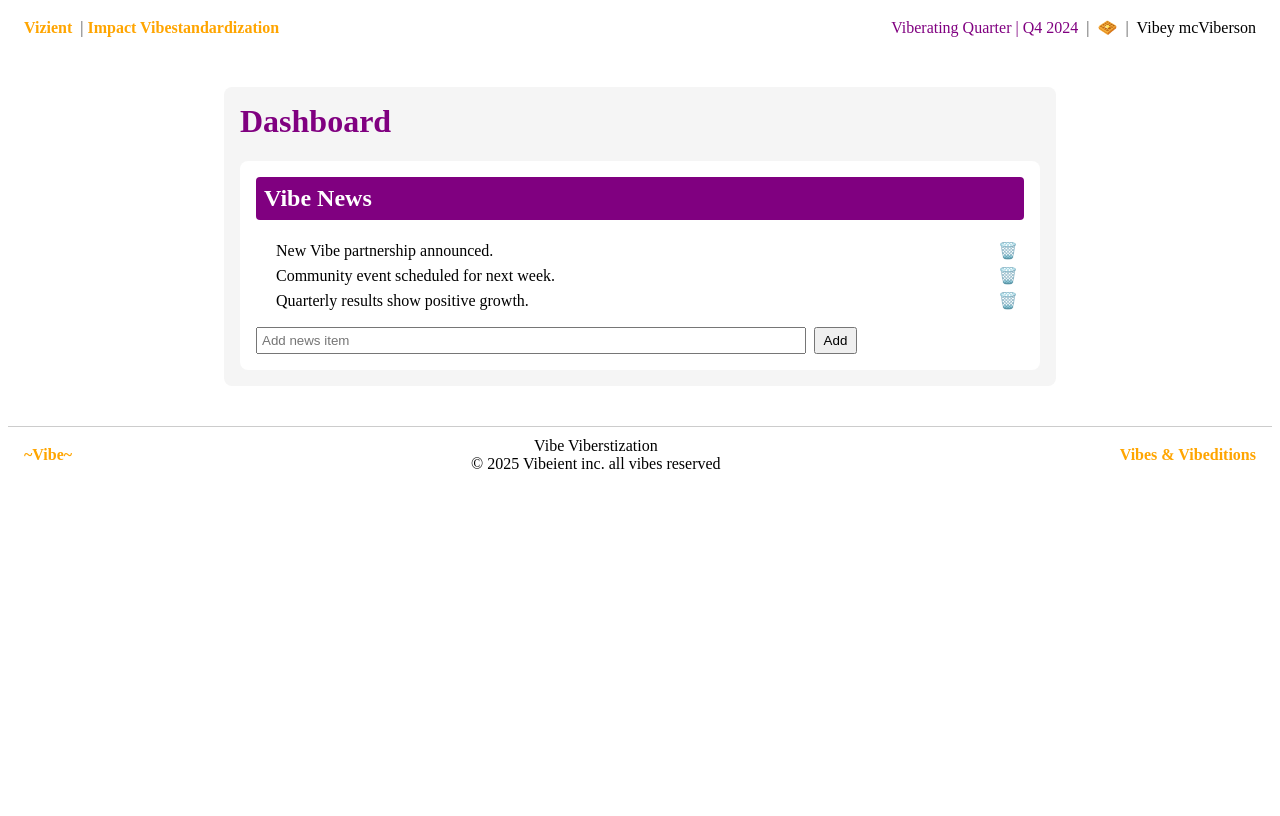
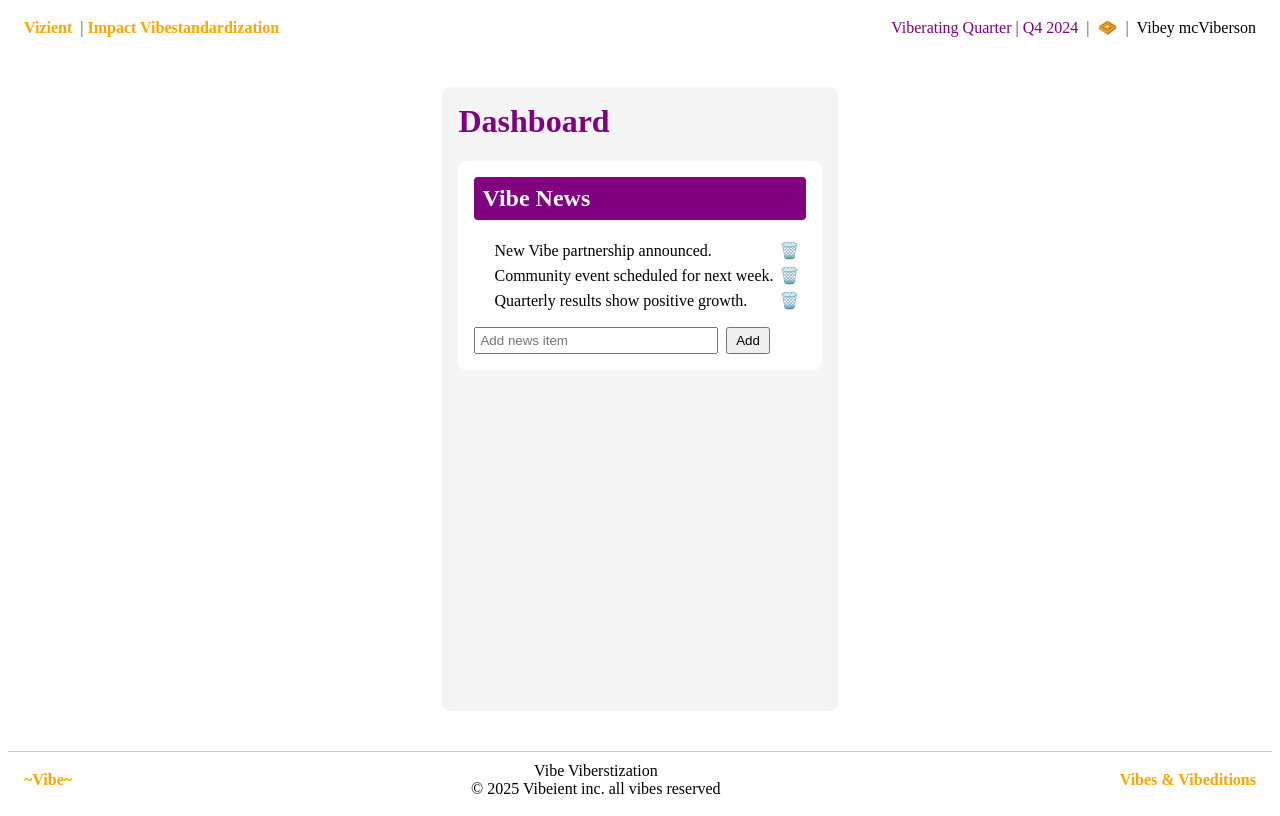
Before and after one commit to NathanWallerViz/codex-impact-testing, an Angular app in the folder impact-recreation-vibes/: page / in a window 1280 px wide. Built offline with nearby package versions, Linux system fonts and the light colour scheme.

Commit message:
fix: keep footer at bottom

```diff
--- a/impact-recreation-vibes/src/app/app.component.css
+++ b/impact-recreation-vibes/src/app/app.component.css
@@ -1,3 +1,9 @@
+:host {
+  display: flex;
+  flex-direction: column;
+  min-height: 100vh;
+}
+
 .toolbar {
   display: flex;
   justify-content: space-between;
@@ -40,6 +46,7 @@
 .content {
   max-width: 800px;
   margin: 40px auto;
+  flex: 1;
   padding: 16px;
   background-color: #f5f5f5;
   border-radius: 8px;
```
